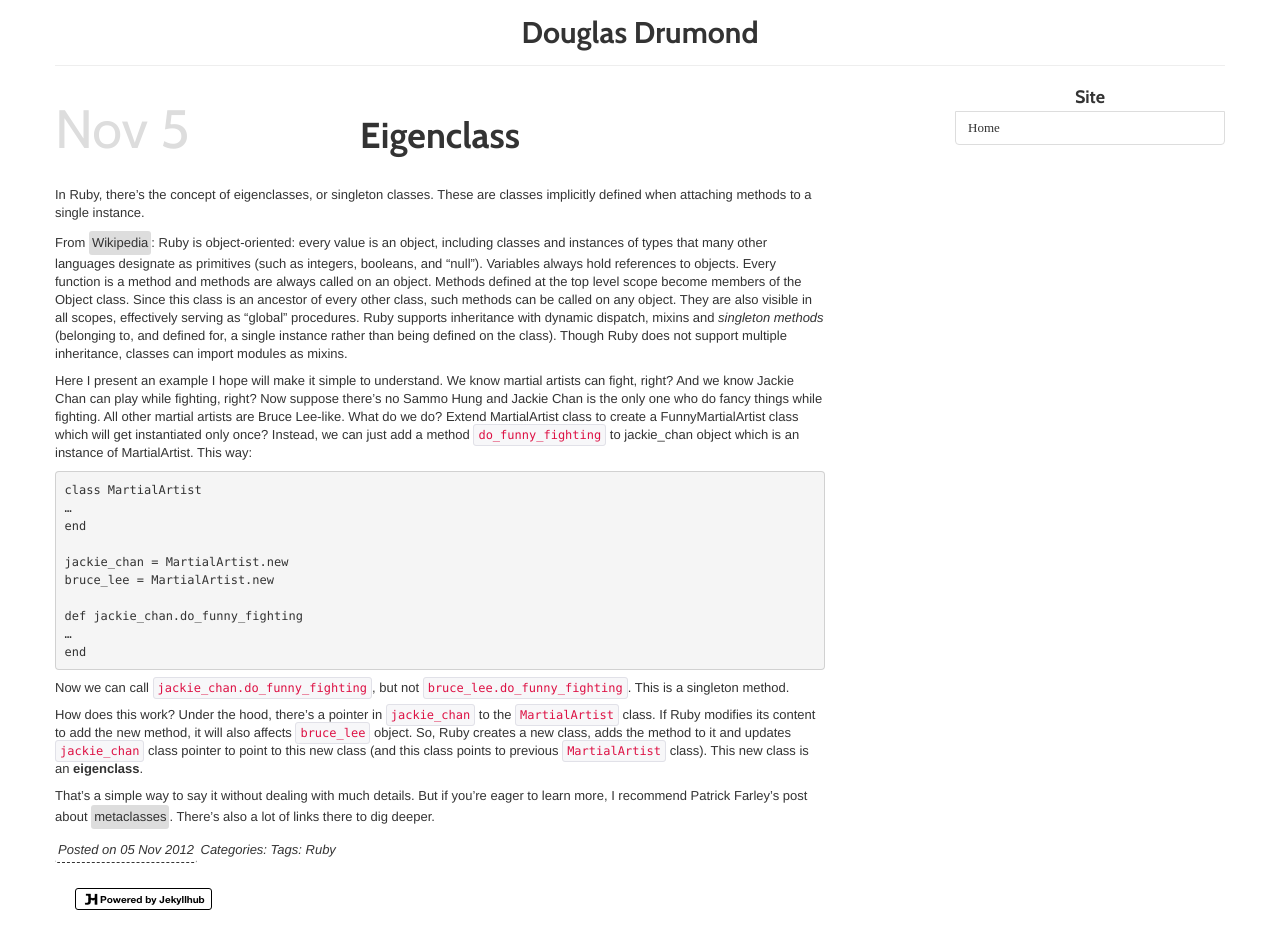
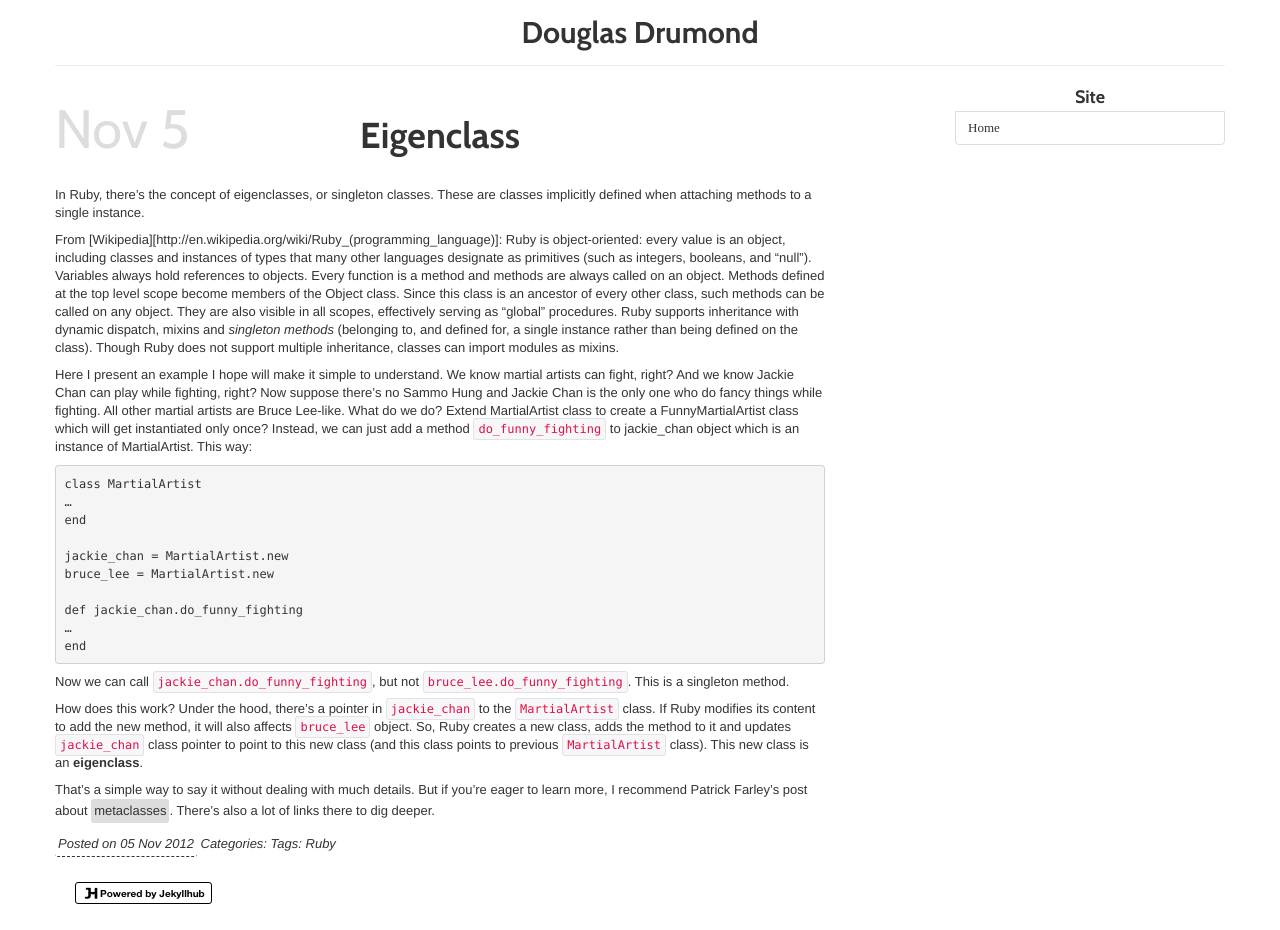
Before and after one commit to douglasdrumond/drumond19.com, a Jekyll site: the page built from _posts/2012-11-5-eigenclass.md, in a window 1280 px wide. Built offline with Jekyll 4.4.1, drawn with Linux system fonts in a browser that asks for light colours; some web fonts are replaced.

Commit message:
Updated _posts/2012-11-5-eigenclass.md

```diff
--- a/_posts/2012-11-5-eigenclass.md
+++ b/_posts/2012-11-5-eigenclass.md
@@ -7,7 +7,7 @@
 ---
 In Ruby, there’s the concept of eigenclasses, or singleton classes. These are classes implicitly defined when attaching methods to a single instance.
 
-From [Wikipedia](http://en.wikipedia.org/wiki/Ruby_(programming_language)):
+From [Wikipedia][http://en.wikipedia.org/wiki/Ruby_(programming_language)]:
 Ruby is object-oriented: every value is an object, including classes and instances of types that many other languages designate as primitives (such as integers, booleans, and "null"). Variables always hold references to objects. Every function is a method and methods are always called on an object. Methods defined at the top level scope become members of the Object class. Since this class is an ancestor of every other class, such methods can be called on any object. They are also visible in all scopes, effectively serving as "global" procedures. Ruby supports inheritance with dynamic dispatch, mixins and _singleton methods_ (belonging to, and defined for, a single instance rather than being defined on the class). Though Ruby does not support multiple inheritance, classes can import modules as mixins.
 
 Here I present an example I hope will make it simple to understand. We know martial artists can fight, right? And we know Jackie Chan can play while fighting, right? Now suppose there’s no Sammo Hung and Jackie Chan is the only one who do fancy things while fighting. All other martial artists are Bruce Lee-like. What do we do? Extend MartialArtist class to create a FunnyMartialArtist class which will get instantiated only once? Instead, we can just add a method `do_funny_fighting` to jackie_chan object which is an instance of MartialArtist. This way:
```
